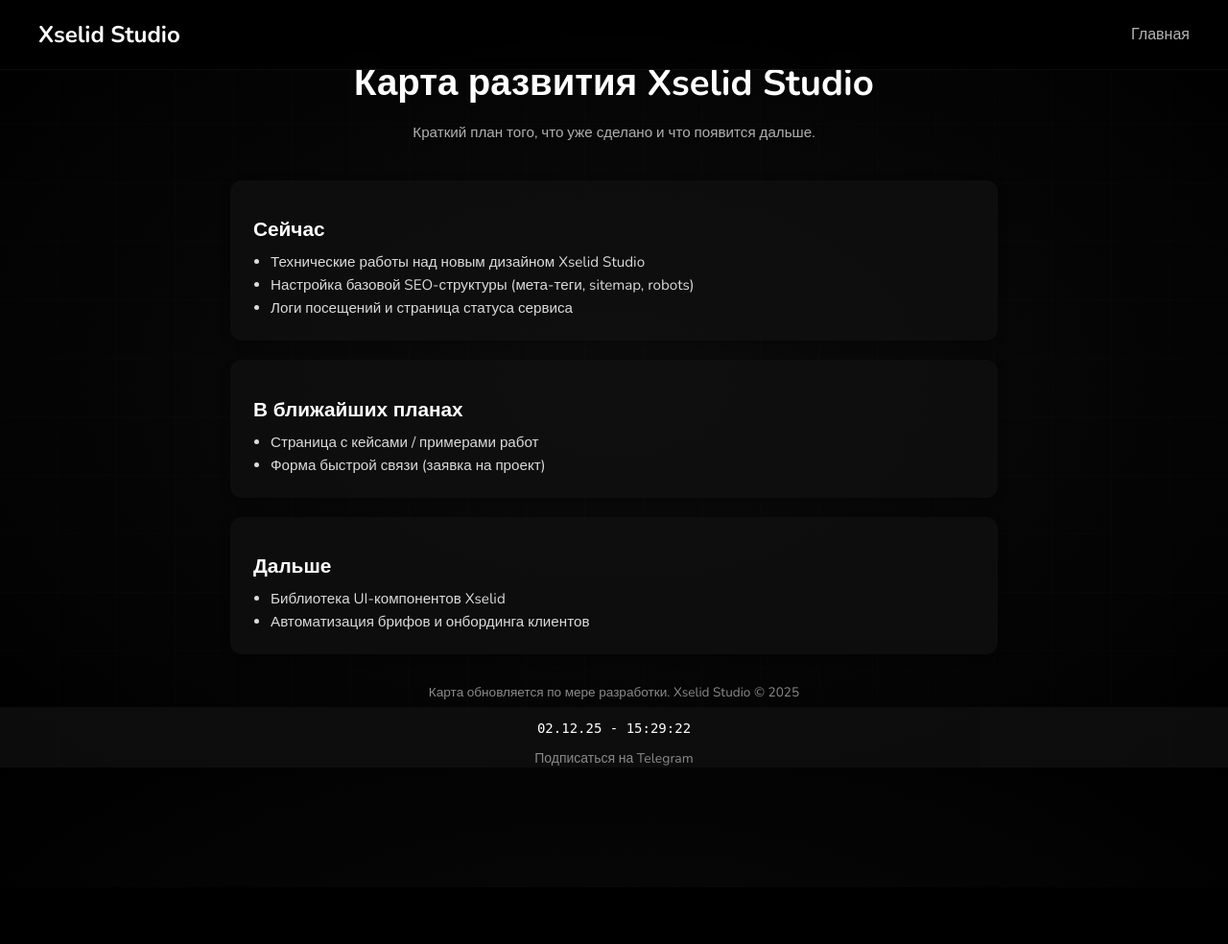
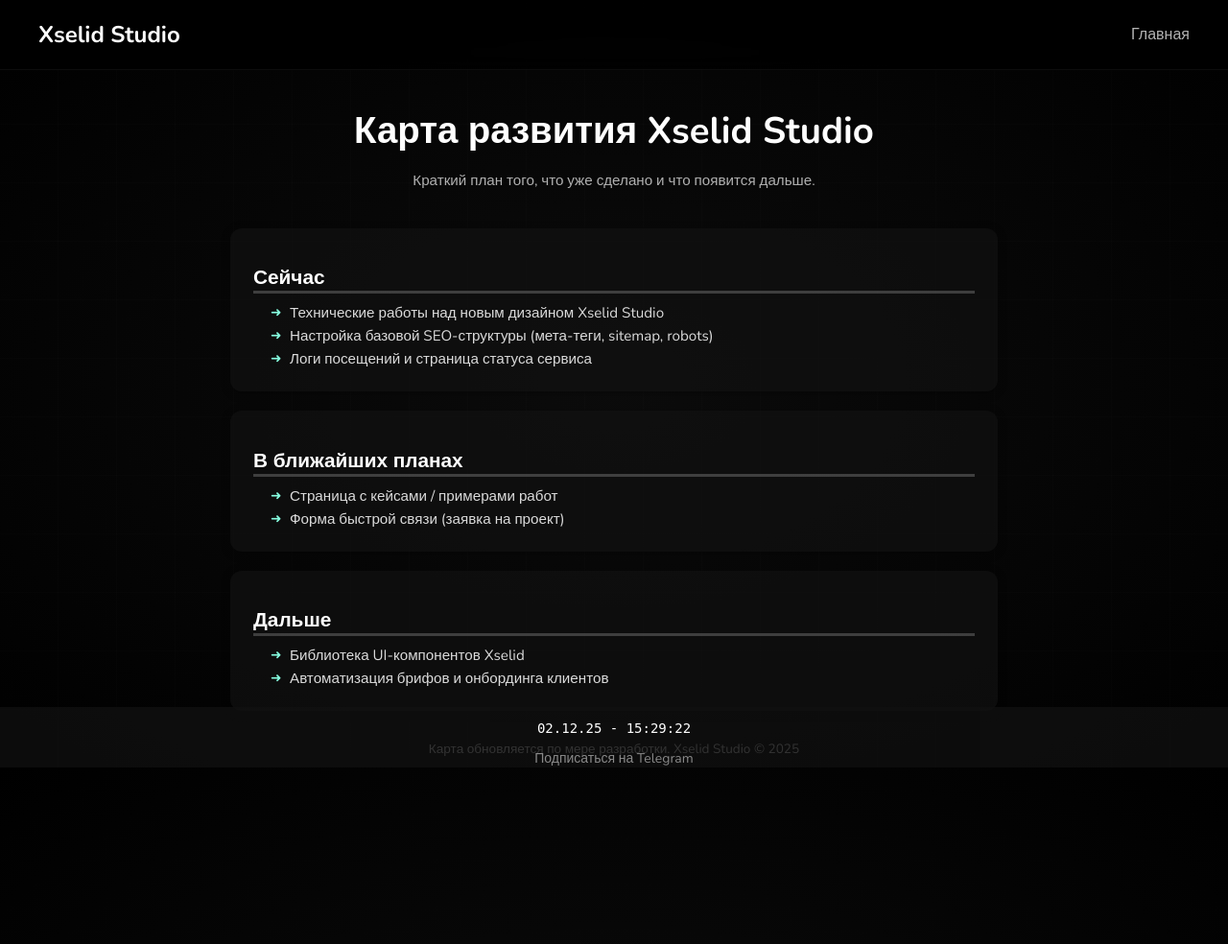
Before and after one commit to xselidcore/xselid-ru-django-ver, a Django app: page /map/ in a window 1280 px wide. Shown: the whole page at 96% size. Before the commit the page ends 800 px from the top, so only its background shows below. Run offline with Django 4.2, Linux system fonts and the light colour scheme; data comes from the database, SQL or seed files in the repository; both versions use the stored data as it was after the commit.

Commit message:
new style

```diff
--- /dev/null
+++ b/home/static/css/roadmap.css
@@ -0,0 +1,76 @@
+.map-container {
+        max-width: 800px;
+        margin: 60px auto;
+        padding: 0 20px 80px 20px;
+        color: #fff;
+        font-family: "Nunito", sans-serif;
+    }
+
+.map-header {
+        text-align: center;
+        margin-bottom: 40px;
+    }
+
+.map-header h1 {
+        font-size: 2.4em;
+        margin-bottom: 10px;
+    }
+
+.map-header p {
+        color: #b0b0b0;
+        font-size: 0.95em;
+    }
+
+.map-section {
+        background: #111111b9;
+        border-radius: 12px;
+        padding: 20px 24px;
+        margin-bottom: 20px;
+        box-shadow: 0 2px 10px rgba(0,0,0,0.35);
+    }
+
+.map-section h2 {
+        border-bottom: 3px solid #ffffff33;
+        color: #ffffff;
+        font-size: 1.3em;
+        margin-bottom: 10px;
+    }
+
+.map-section ul {
+    list-style: none;
+    margin: 0;
+    padding-left: 18px;
+    color: #dbdbdb;
+    font-size: 0.95em;
+}
+
+.map-section ul li {
+    margin: 4px 0;
+    position: relative;
+    padding-left: 20px;
+}
+
+.map-section ul li::before {
+    content: "➜";
+    position: absolute;
+    left: 0;
+    top: 50%;
+    transform: translateY(-50%);
+    color: #87ffe1;
+    font-size: 0.9em;
+    line-height: 1em;
+}
+
+.map-note {
+        margin-top: 30px;
+        color: #8a8a8a;
+        font-size: 0.85em;
+        text-align: center;
+    }
+
+@media (max-width: 768px) {
+    .map-container {
+            margin-top: 40px;
+            padding-bottom: 40px;
+    }
+    }
--- a/home/static/css/style.css
+++ b/home/static/css/style.css
@@ -22,6 +22,7 @@
 }
 
 body {
+    padding-top: 50px;
     overflow-x: hidden;
     margin: 0;
     padding-bottom: 40px;
@@ -29,9 +30,8 @@
 }
 
 .xselid-studio-logo {
-    margin-top: 50px;
     transition: 1s;
-    max-width: 320px;
+    max-width: 300px;
 }
 
 
@@ -96,12 +96,15 @@
 }
 
 .map-more-btn {
+    padding: 10px 10px;
+    border-radius: 10px;
+    background-color: #1f1f1f4b;
     display: inline-block;
     font-family: monospace;
     font-size: 13px;
     color: #87ffe1;
     text-decoration: none;
-    border-bottom: 1px dashed #87ffe1;
+    border: 1px dashed #87ffe1;
     transition: 0.2s ease;
 }
 
@@ -112,6 +115,9 @@
 
 
 @media (max-width: 768px) {
+    .map-tag {
+        font-size: 10px;
+    }
     .xselid-studio-logo {
         transition: 1s;
         max-width: 200px;
@@ -124,4 +130,8 @@
     color: #aaa;
 }
 
+    .map-text {
+        font-size: 11px;
+    }
+
 }
--- a/home/templates/home/index.html
+++ b/home/templates/home/index.html
@@ -18,7 +18,7 @@
             {% for item in roadmap_preview %}
             <li data-aos="zoom-out" data-aos-delay="{{ forloop.counter0|add:1 }}00">
                 <span class="map-tag">{{ item.section }}</span>
-                {{ item.text }}
+                <span class="map-text">{{ item.text }}</span>
             </li>
             {% endfor %}
         </ul>
--- a/home/templates/home/map.html
+++ b/home/templates/home/map.html
@@ -5,68 +5,7 @@
 
 {% block extra_css %}
 <link rel="stylesheet" href="{% static 'css/style.css' %}">
-<style>
-    .map-container {
-        max-width: 800px;
-        margin: 60px auto;
-        padding: 0 20px 80px 20px;
-        color: #fff;
-        font-family: "Nunito", sans-serif;
-    }
-
-    .map-header {
-        text-align: center;
-        margin-bottom: 40px;
-    }
-
-    .map-header h1 {
-        font-size: 2.4em;
-        margin-bottom: 10px;
-    }
-
-    .map-header p {
-        color: #b0b0b0;
-        font-size: 0.95em;
-    }
-
-    .map-section {
-        background: #111111b9;
-        border-radius: 12px;
-        padding: 20px 24px;
-        margin-bottom: 20px;
-        box-shadow: 0 2px 10px rgba(0,0,0,0.35);
-    }
-
-    .map-section h2 {
-        font-size: 1.3em;
-        margin-bottom: 10px;
-    }
-
-    .map-section ul {
-        margin: 0;
-        padding-left: 18px;
-        color: #dbdbdb;
-        font-size: 0.95em;
-    }
-
-    .map-section ul li {
-        margin: 4px 0;
-    }
-
-    .map-note {
-        margin-top: 30px;
-        color: #8a8a8a;
-        font-size: 0.85em;
-        text-align: center;
-    }
-
-    @media (max-width: 768px) {
-        .map-container {
-            margin-top: 40px;
-            padding-bottom: 40px;
-        }
-    }
-</style>
+<link rel="stylesheet" href="{% static 'css/roadmap.css' %}">
 {% endblock %}
 
 {% block content %}
```
Also changed, not shown: db.sqlite3.
